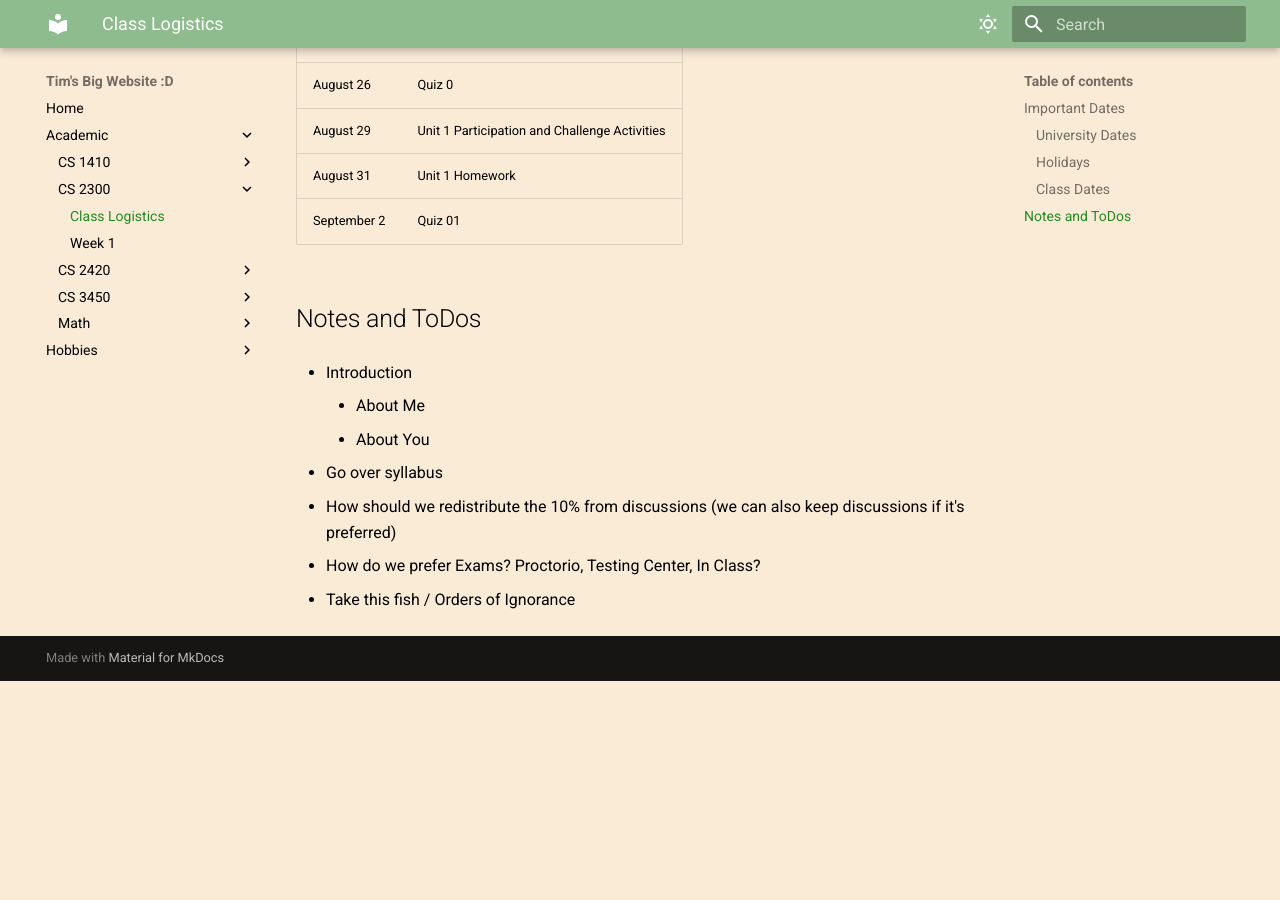
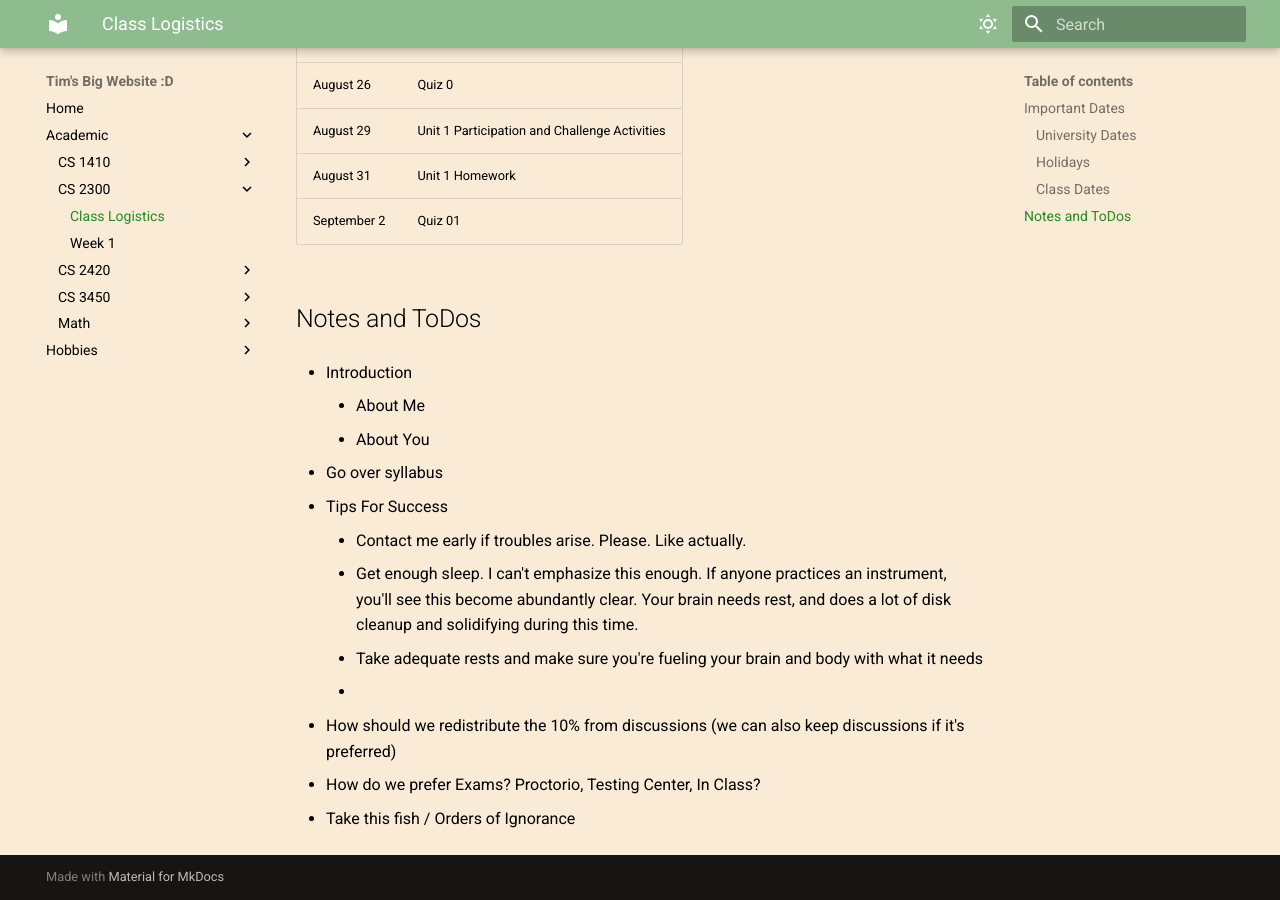
Before and after one commit to fishslips/TimSeverance, an MkDocs documentation site: the page built from docs/Academic/CS-2300/Class Logistics.md, in a window 1280 px wide and 900 px high, scrolled down 722 px. Built offline with MkDocs 1.6.1 and Material for MkDocs 9.7.7, drawn with Linux system fonts in a browser that asks for light colours; before the commit the page ends 1403 px from its top, so only the background shows below that.

```diff
--- a/docs/Academic/CS-2300/Class Logistics.md
+++ b/docs/Academic/CS-2300/Class Logistics.md
@@ -27,6 +27,11 @@
 	- About You
 
 - Go over syllabus
+- Tips For Success
+	- Contact me early if troubles arise. Please. Like actually.
+	- Get enough sleep. I can't emphasize this enough. If anyone practices an instrument, you'll see this become abundantly clear. Your brain needs rest, and does a lot of disk cleanup and solidifying during this time.
+	- Take adequate rests and make sure you're fueling your brain and body with what it needs
+	-
 - How should we redistribute the 10% from discussions (we can also keep discussions if it's preferred)
 - How do we prefer Exams? Proctorio, Testing Center, In Class?
 - Take this fish / Orders of Ignorance
```
Also changed, not shown: docs/Academic/CS-2300/Week 1.md (+4 -0 lines), docs/Hobbies/Music/Demise - Aegaeon.md (added, +6 -0 lines), docs/index.md (+1 -1 lines).
